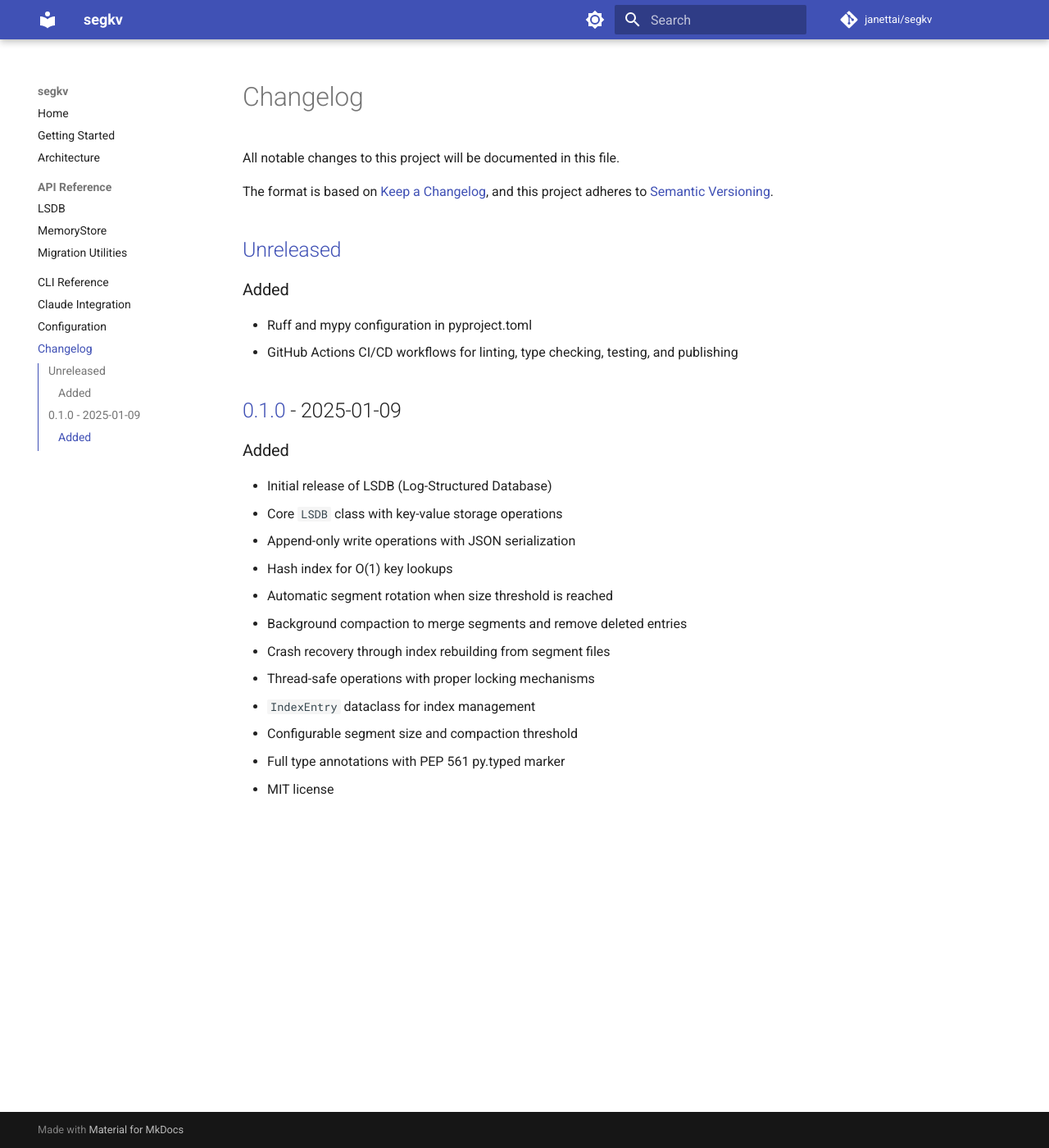
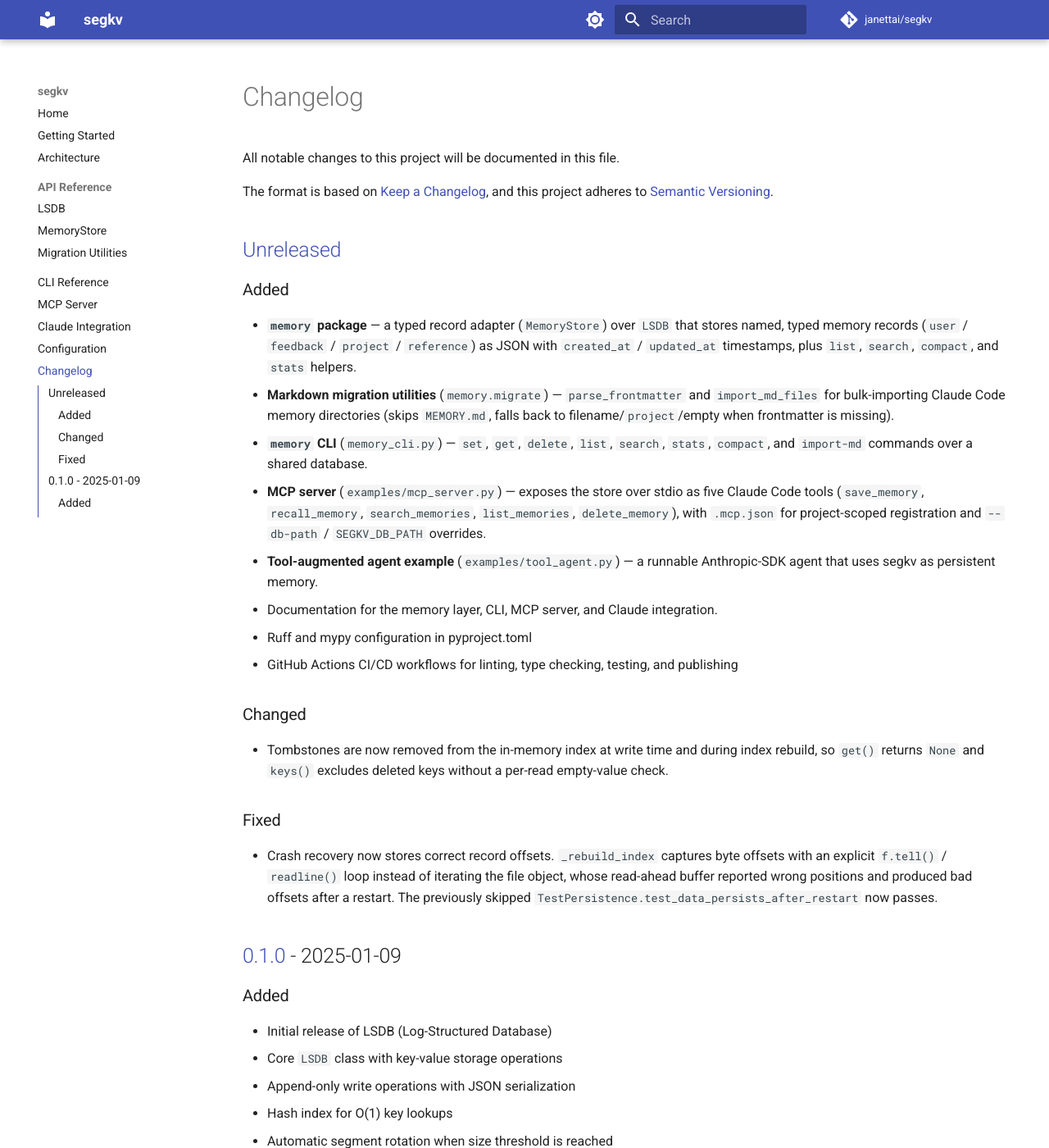
Before and after one commit to janettai/segkv, an MkDocs documentation site: the page built from docs/changelog.md, in a window 1280 px wide and 1400 px high. Shown: the whole window at 82% size. Built offline with MkDocs 1.6.1 and Material for MkDocs 9.7.7, drawn with Linux system fonts in a browser that asks for light colours; comment, search, counter and statistics services are not loaded.

Commit message:
docs: document memory layer, MCP server, and tombstone/recovery changes
- Add MCP server page (stdio server, .mcp.json, tools, db sharing)
- Correct architecture.md: tombstones removed from index immediately;
  crash recovery uses explicit tell()/readline() for correct offsets
- Add full [Unreleased] changelog entry for the memory/MCP work
- Cross-link MCP server from index and Claude integration pages

Co-Authored-By: Claude Opus 4.8 <noreply@anthropic.com>

```diff
--- a/docs/changelog.md
+++ b/docs/changelog.md
@@ -8,8 +8,36 @@ and this project adheres to [Semantic Versioning](https://semver.org/spec/v2.0.0
 ## [Unreleased]
 
 ### Added
+- **`memory` package** — a typed record adapter (`MemoryStore`) over `LSDB` that
+  stores named, typed memory records (`user` / `feedback` / `project` / `reference`)
+  as JSON with `created_at` / `updated_at` timestamps, plus `list`, `search`,
+  `compact`, and `stats` helpers.
+- **Markdown migration utilities** (`memory.migrate`) — `parse_frontmatter` and
+  `import_md_files` for bulk-importing Claude Code memory directories (skips
+  `MEMORY.md`, falls back to filename/`project`/empty when frontmatter is missing).
+- **`memory` CLI** (`memory_cli.py`) — `set`, `get`, `delete`, `list`, `search`,
+  `stats`, `compact`, and `import-md` commands over a shared database.
+- **MCP server** (`examples/mcp_server.py`) — exposes the store over stdio as five
+  Claude Code tools (`save_memory`, `recall_memory`, `search_memories`,
+  `list_memories`, `delete_memory`), with `.mcp.json` for project-scoped
+  registration and `--db-path` / `SEGKV_DB_PATH` overrides.
+- **Tool-augmented agent example** (`examples/tool_agent.py`) — a runnable
+  Anthropic-SDK agent that uses segkv as persistent memory.
+- Documentation for the memory layer, CLI, MCP server, and Claude integration.
 - Ruff and mypy configuration in pyproject.toml
 - GitHub Actions CI/CD workflows for linting, type checking, testing, and publishing
+
+### Changed
+- Tombstones are now removed from the in-memory index at write time and during index
+  rebuild, so `get()` returns `None` and `keys()` excludes deleted keys without a
+  per-read empty-value check.
+
+### Fixed
+- Crash recovery now stores correct record offsets. `_rebuild_index` captures byte
+  offsets with an explicit `f.tell()` / `readline()` loop instead of iterating the
+  file object, whose read-ahead buffer reported wrong positions and produced bad
+  offsets after a restart. The previously skipped
+  `TestPersistence.test_data_persists_after_restart` now passes.
 
 ## [0.1.0] - 2025-01-09
 
--- a/mkdocs.yml
+++ b/mkdocs.yml
@@ -48,6 +48,7 @@ nav:
       - MemoryStore: api/memory-store.md
       - Migration Utilities: api/migration.md
   - CLI Reference: cli.md
+  - MCP Server: mcp-server.md
   - Claude Integration: claude-integration.md
   - Configuration: configuration.md
   - Changelog: changelog.md
```
Also changed, not shown: docs/architecture.md (+16 -4 lines), docs/claude-integration.md (+6 -3 lines), docs/index.md (+1 -0 lines), docs/mcp-server.md (added, +133 -0 lines).
